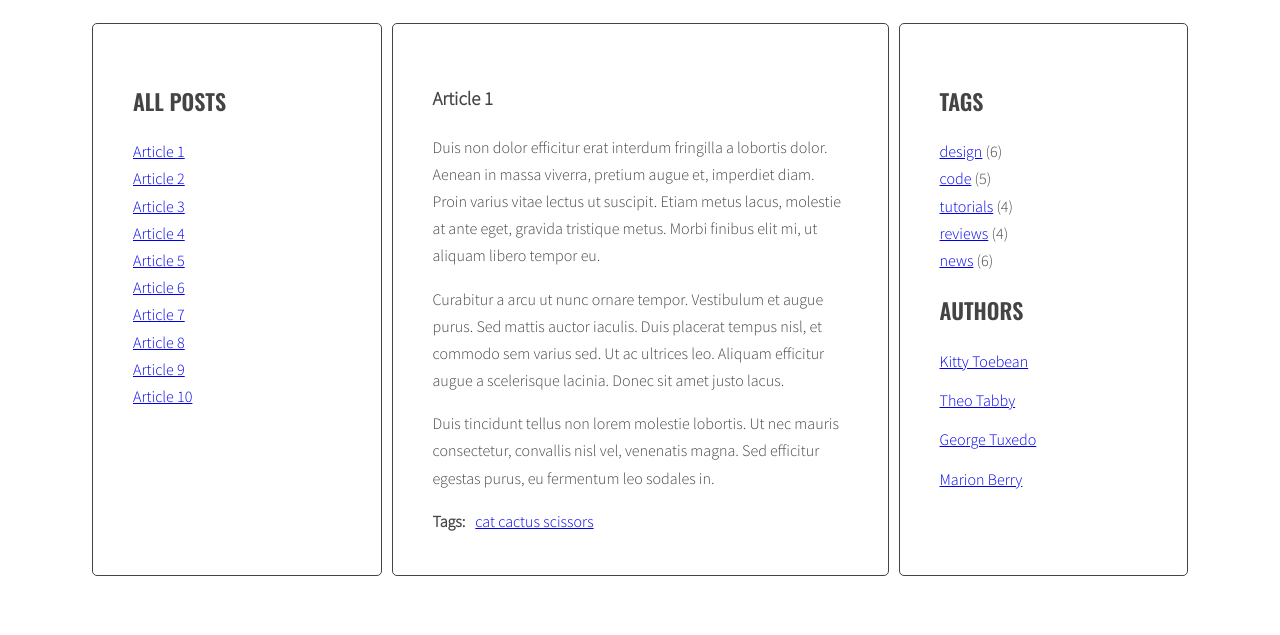
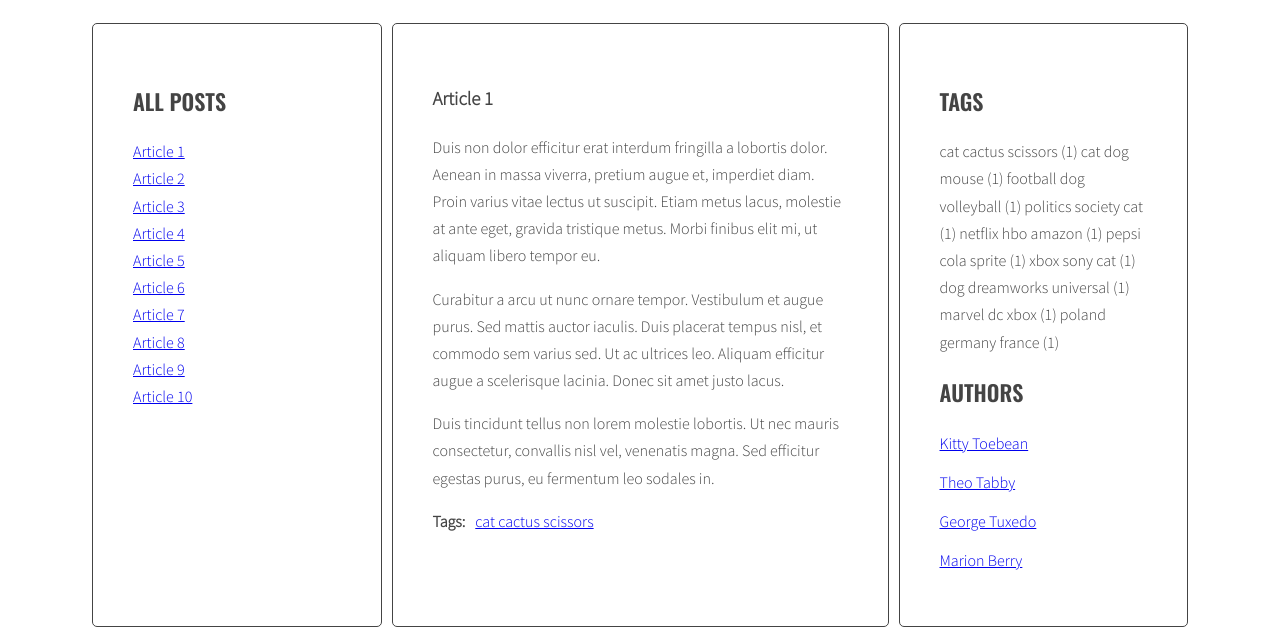
Before and after one commit to wojnoski/javascript-blog, a website: page index.html in a window 1280 px wide. Shown: the part 220-855 px from the top of the page. Before the commit the page ends 804 px from the top, so only its background shows below. Drawn offline with nearby package versions, Linux system fonts and the light colour scheme.

Commit message:
Add taglist

```diff
--- a/index.html
+++ b/index.html
@@ -56,7 +56,7 @@
                       </ul>
                     </div>
                   </article>
-                  <article class="post" id="article-3" data-tags="football basketball volleyball" data-author="George Tuxedo">
+                  <article class="post" id="article-3" data-tags="football dog volleyball" data-author="George Tuxedo">
                     <h3 class="post-title">Article 3</h3>
                     <p class="post-author"></p>
                     <div class="post-content">
@@ -72,7 +72,7 @@
                       </ul>
                     </div>
                   </article>
-                  <article class="post" id="article-4" data-tags="politics society sport" data-author="Kitty Toebean">
+                  <article class="post" id="article-4" data-tags="politics society cat" data-author="Kitty Toebean">
                     <h3 class="post-title">Article 4</h3>
                     <p class="post-author"></p>
                     <div class="post-content">
@@ -123,7 +123,7 @@
                       </ul>
                     </div>
                   </article>
-                  <article class="post" id="article-7" data-tags="xbox sony nintendo" data-author="Kitty Toebean">
+                  <article class="post" id="article-7" data-tags="xbox sony cat" data-author="Kitty Toebean">
                     <h3 class="post-title">Article 7</h3>
                     <p class="post-author"></p>
                     <div class="post-content">
@@ -140,7 +140,7 @@
                       </ul>
                     </div>
                   </article>
-                  <article class="post" id="article-8" data-tags="disney dreamworks universal" data-author="Theo Tabby">
+                  <article class="post" id="article-8" data-tags="dog dreamworks universal" data-author="Theo Tabby">
                     <h3 class="post-title">Article 8</h3>
                     <p class="post-author"></p>
                     <div class="post-content">
@@ -157,7 +157,7 @@
                       </ul>
                     </div>
                   </article>
-                  <article class="post" id="article-9" data-tags="marvel dc fox" data-author="Marion Berry">
+                  <article class="post" id="article-9" data-tags="marvel dc xbox" data-author="Marion Berry">
                     <h3 class="post-title">Article 9</h3>
                     <p class="post-author"></p>
                     <div class="post-content">
--- a/js/script.js
+++ b/js/script.js
@@ -44,7 +44,9 @@ const titleClickHandler = function(event){
 
 const optArticleSelector = '.post',
   optTitleSelector = '.post-title',
-  optTitleListSelector = '.titles';
+  optTitleListSelector = '.titles',
+  optTagsListSelector = '.tags.list',
+  optArticleAuthorSelector = '.post .post-author';
 
 function generateTitleLinks(customSelector = ''){
 
@@ -104,6 +106,8 @@ generateTitleLinks();
 const optArticleTagSelector = '.post-tags .list';
 
 function generateTags(){
+  /* create a new variable allTags with an empty object */
+  let allTags = {};
   /* find all articles */
   const articles = document.querySelectorAll(optArticleSelector);
   /* START LOOP: for every article: */
@@ -125,12 +129,31 @@ function generateTags(){
       console.log(tagHTML);
       /* add generated code to html variable */
       html = html + tagHTML;
+      /* check if this link is NOT already in allTags */
+      if(!allTags[tag]){
+        /* add generated code to allTags object */
+        allTags[tag] = 1;
+      } else {
+        allTags[tag]++;
+      }
     /* END LOOP: for each tag */
     }
     /* insert HTML of all the links into the tags wrapper */
     articleList.innerHTML = html;
   }
   /* END LOOP: for every article: */
+  /* find list of tags in right column */
+  const tagList = document.querySelector(optTagsListSelector);
+  /* [NEW] create variable for all links HTML code */
+  let allTagsHTML = '';
+  /* START LOOP: for each tag in allTags */
+  for (let tag in allTags){
+    /* generate code of a link and add it to allTagsHTML */
+    allTagsHTML += tag + ' (' + allTags[tag] + ') ';
+  }
+  /* END LOOP: for each tag in allTags */
+  /* add HTML from allTagsHTML to tagList */
+  tagList.innerHTML = allTagsHTML;
 }
 
 generateTags();
@@ -176,8 +199,6 @@ function addClickListenersToTags(){
 }
 addClickListenersToTags();
 
-const optArticleAuthorSelector = '.post .post-author';
-
 function generateAuthors(){
   const articles = document.querySelectorAll(optArticleSelector);
   for (let article of articles){
```
Also changed, not shown: 1 other file.
